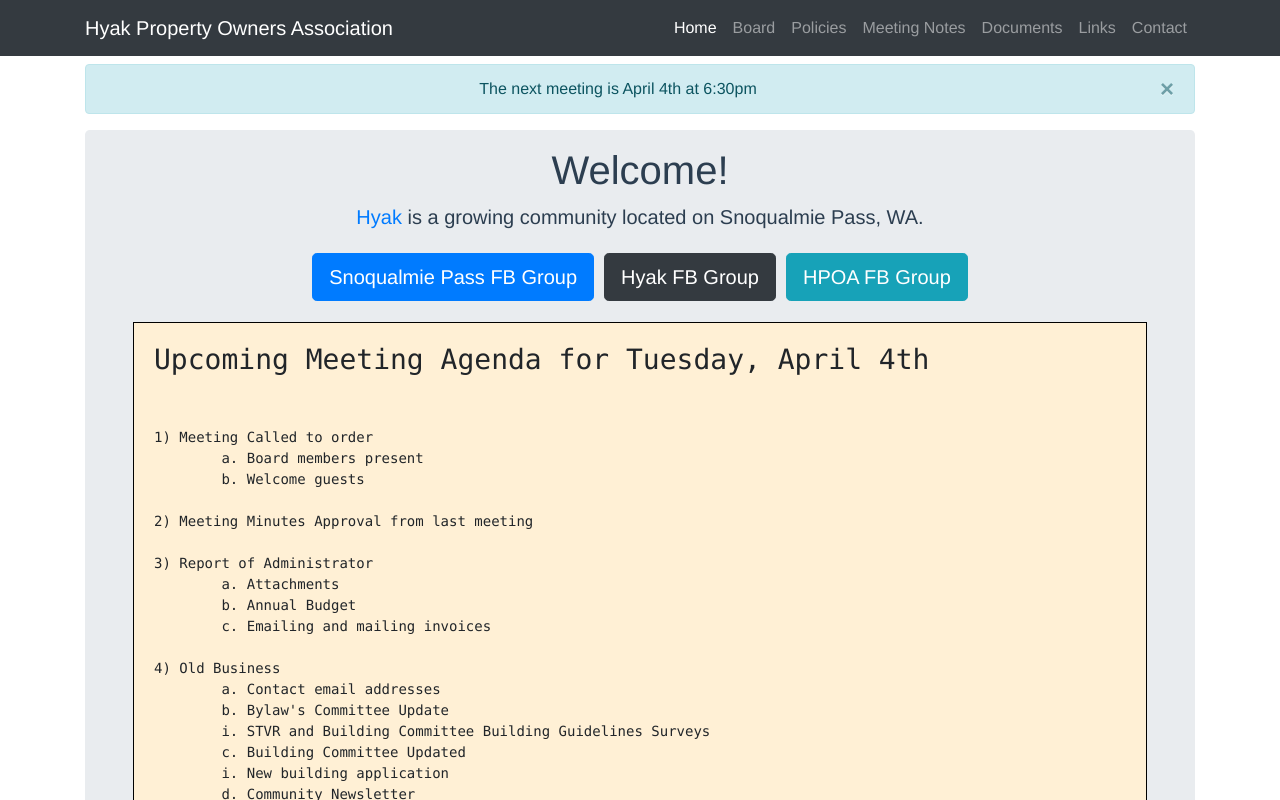
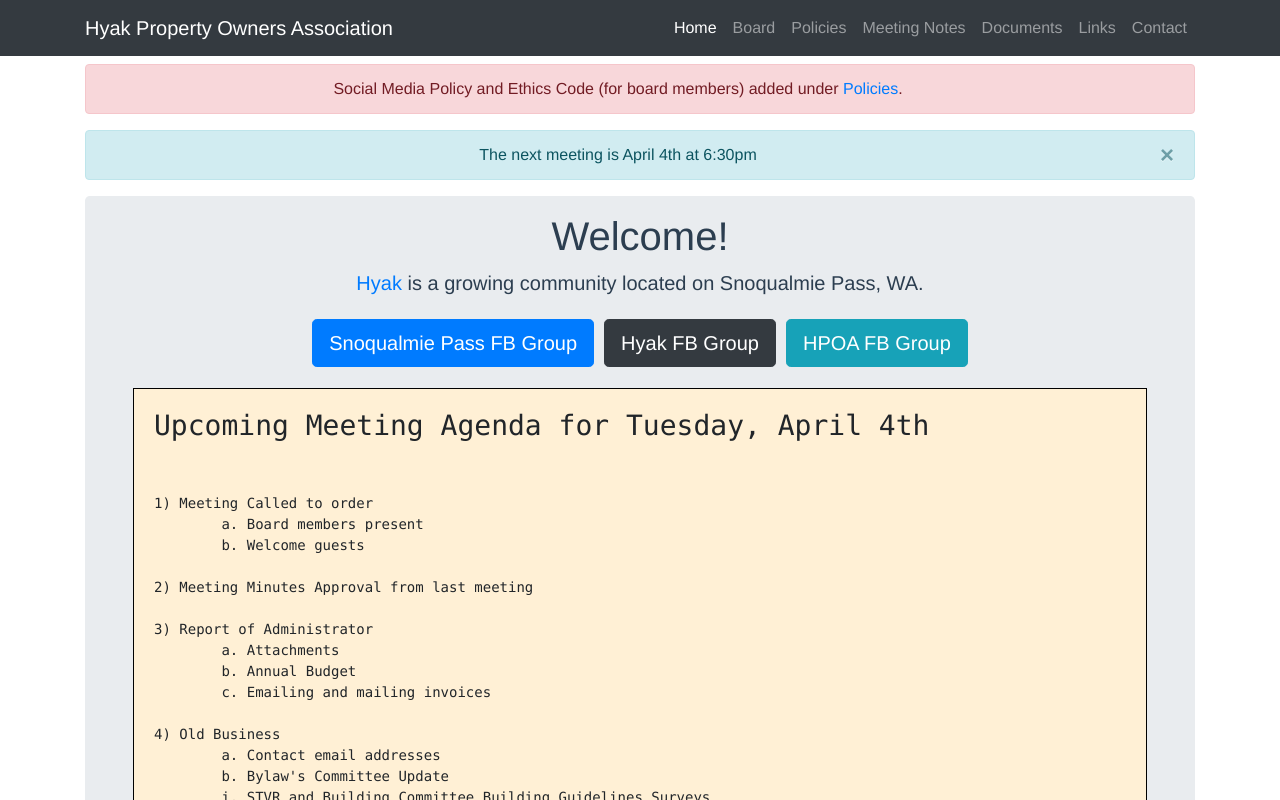
Before and after one commit to legauntt/hyak.life, a Vue app: page / in a window 1280 px wide. Shown: the top 800 px of the page. Built offline with nearby package versions, Linux system fonts and the light colour scheme.

Commit message:
Excitement fills the air

```diff
--- a/src/views/Home.vue
+++ b/src/views/Home.vue
@@ -4,6 +4,10 @@
     <div class="container">
       <div class="row">
         <div class="col-lg-12">
+          <div class="alert alert-danger alert-dismissible fade show mt-2">
+            Social Media Policy and Ethics Code (for board members) added under
+            <router-link to="/policies">Policies</router-link>.
+          </div>
           <div
             v-if="onTime"
             class="alert alert-info alert-dismissible fade show mt-2"
```
